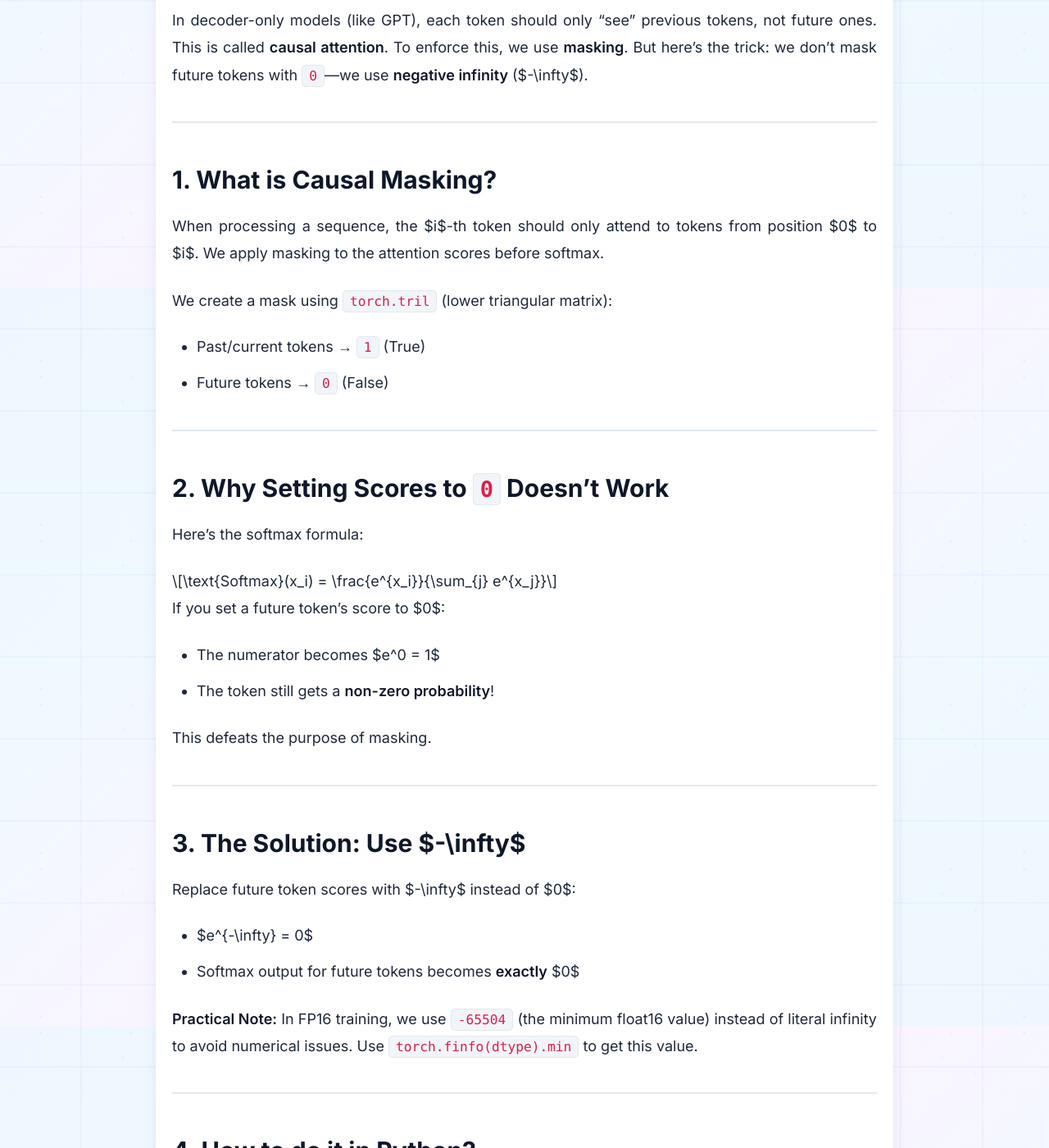
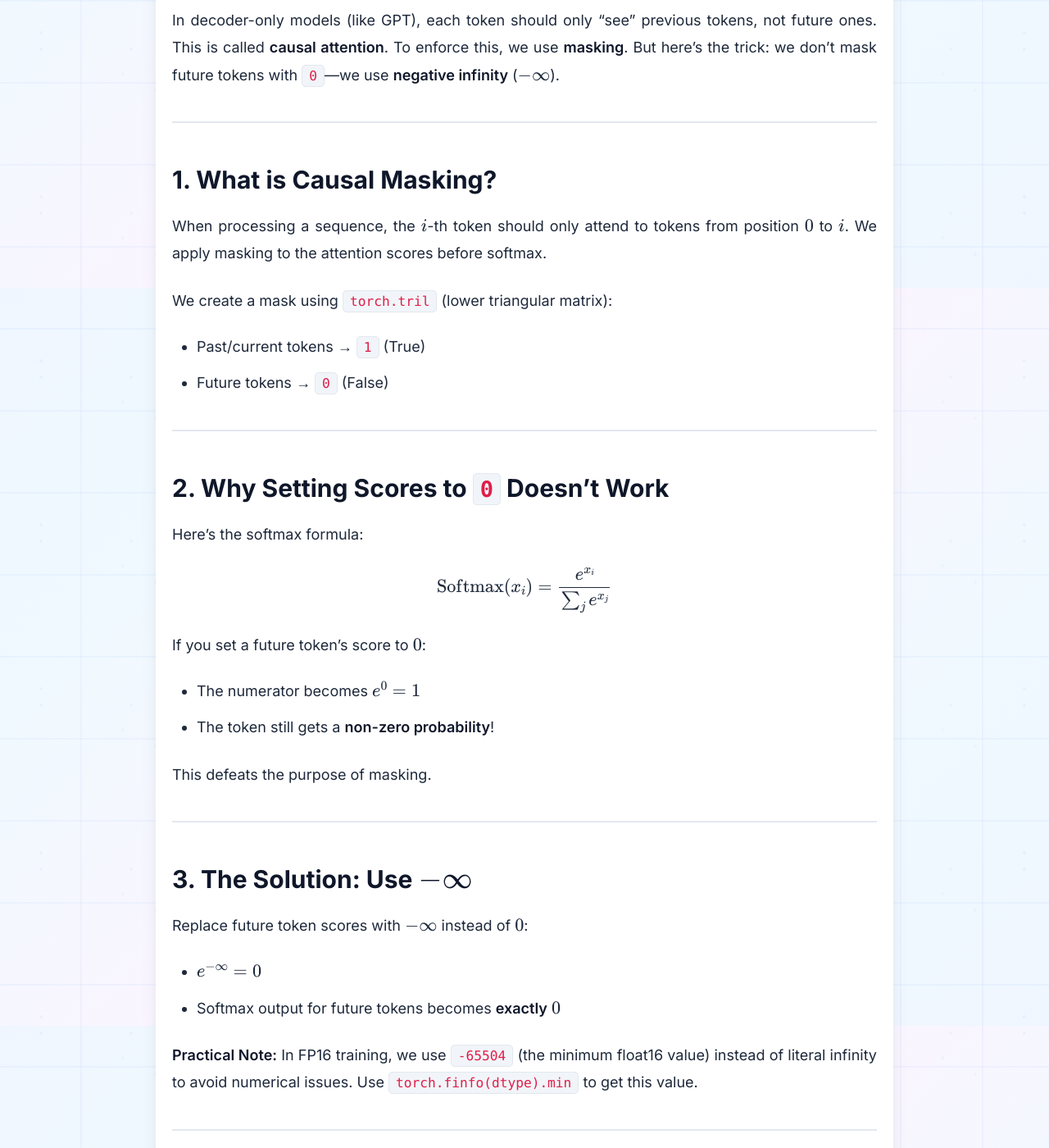
Before and after one commit to SachinKalsi/sachinkalsi.github.io, a Jekyll site: the page built from _posts/2025-12-23-why-do-we-use-negative-inf-for-masking.md, in a window 1280 px wide and 1400 px high, scrolled down 549 px. Shown: the whole window at 82% size. Built offline with Jekyll 4.4.1, drawn with Linux system fonts in a browser that asks for light colours; part of the change alters nothing that is shown.

```diff
--- a/_layouts/default.html
+++ b/_layouts/default.html
@@ -69,6 +69,23 @@
 
     <!-- RSS Feed -->
     <link rel="alternate" type="application/rss+xml" title="{{ site.title }}" href="{{ site.url }}{{ site.baseurl }}/feed.xml">
+
+    <!-- Math rendering for blog posts (LaTeX in Markdown) -->
+    {% if page.layout == 'post' %}
+    <script>
+        window.MathJax = {
+            tex: {
+                inlineMath: [['$', '$'], ['\\(', '\\)']],
+                displayMath: [['$$', '$$'], ['\\[', '\\]']],
+                processEscapes: true
+            },
+            options: {
+                skipHtmlTags: ['script', 'noscript', 'style', 'textarea', 'pre', 'code']
+            }
+        };
+    </script>
+    <script defer src="https://cdn.jsdelivr.net/npm/mathjax@3/es5/tex-chtml.js"></script>
+    {% endif %}
 
     <!-- Google Analytics (GA4) -->
     {% if site.google_analytics %}
```
